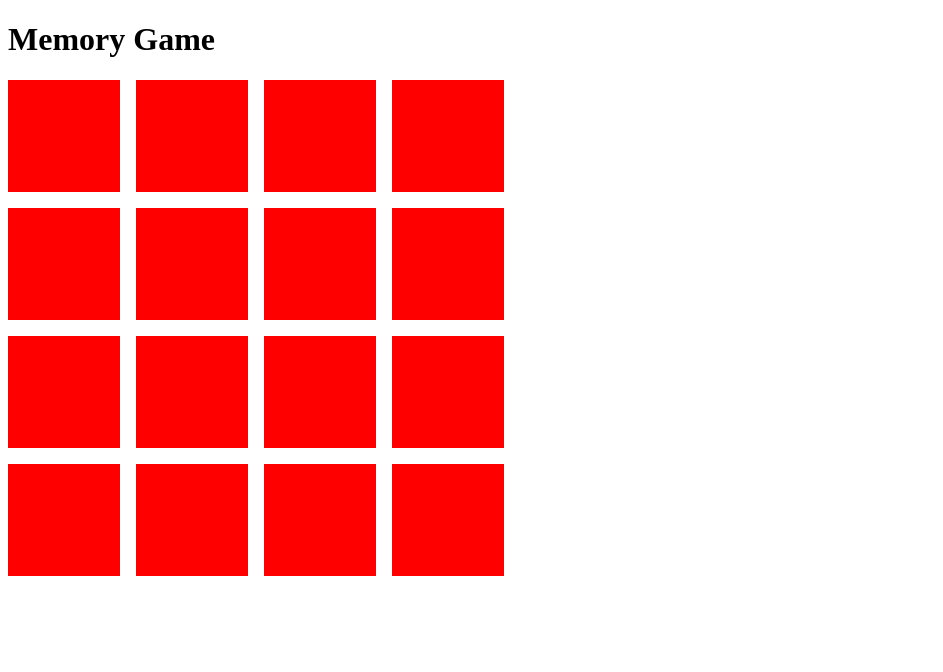
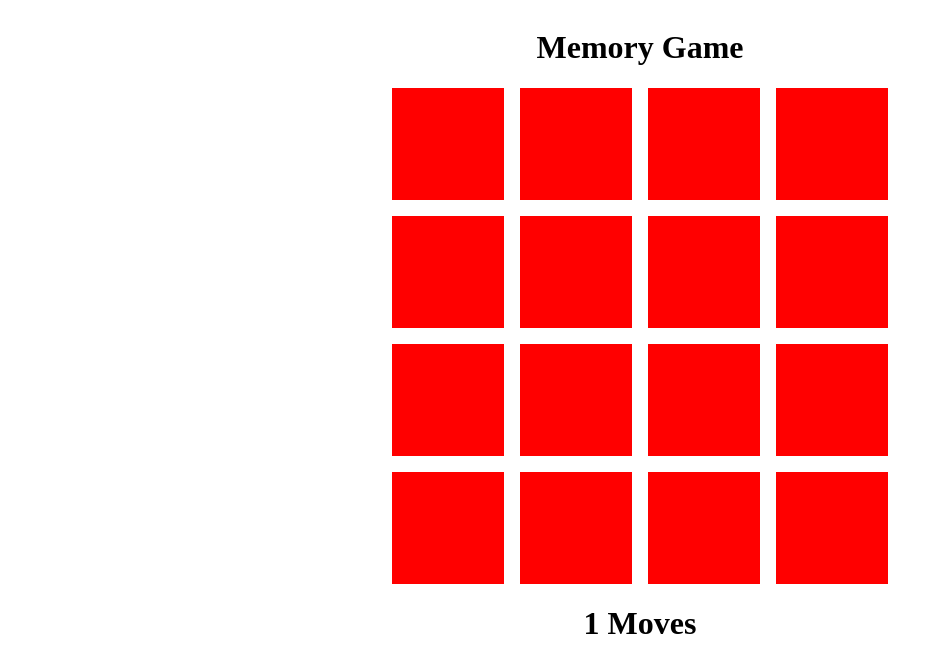
Before and after one commit to mzahmd/memory-game, a React (Vite) app: page / in a window 1280 px wide. Shown: the top 672 px of the page, without its empty margins (0-943 px from the left). Built offline with nearby package versions, Linux system fonts and the light colour scheme; the HTML template or start-up script is replaced by a standard one.

Commit message:
build the footer

```diff
--- a/src/App.tsx
+++ b/src/App.tsx
@@ -1,13 +1,15 @@
 import Board from "./components/Board"
+import Footer from "./components/Footer"
 
 import "./index.css"
 
 export default function App() {
 
   return (
-    <>
+    <div className="game">
       <h1>Memory Game</h1>
       <Board />
-    </>
+      <Footer />
+    </div>
   )
 }
--- /dev/null
+++ b/src/components/Footer.tsx
@@ -0,0 +1,5 @@
+export default function Footer() {
+  return (
+    <h1> 1 Moves</h1>
+  )
+}
--- a/src/index.css
+++ b/src/index.css
@@ -1,3 +1,10 @@
+.game {
+  text-align: center;
+  display: flex;
+  flex-direction: column;
+  align-items: center;
+}
+
 .game-board {
   display: flex;
   gap: 1rem;
```
